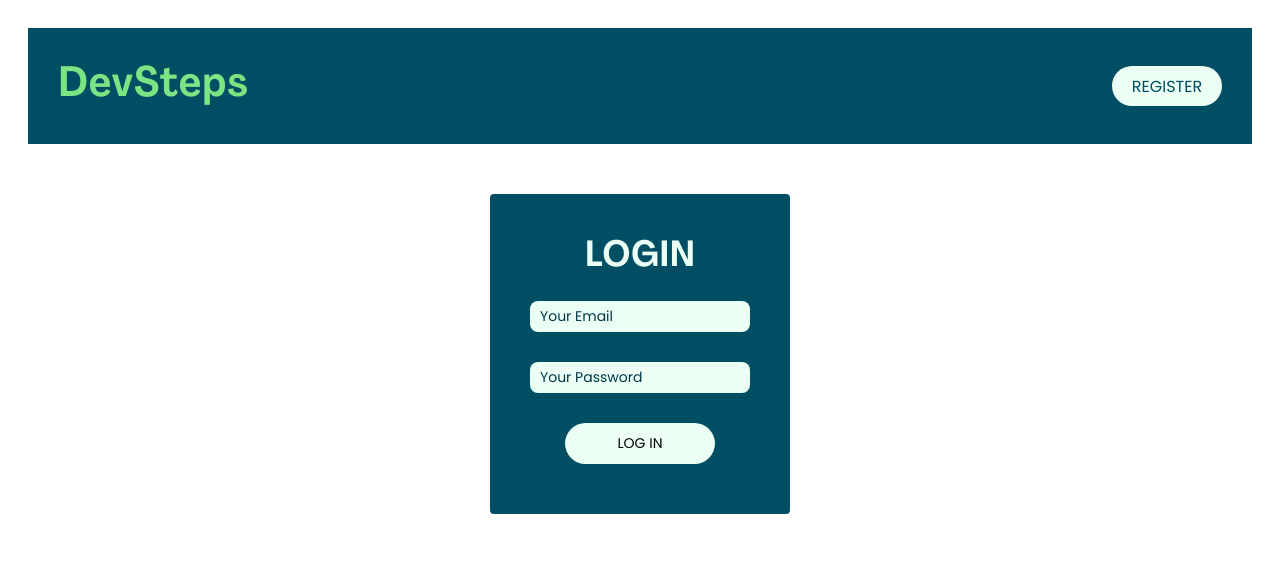
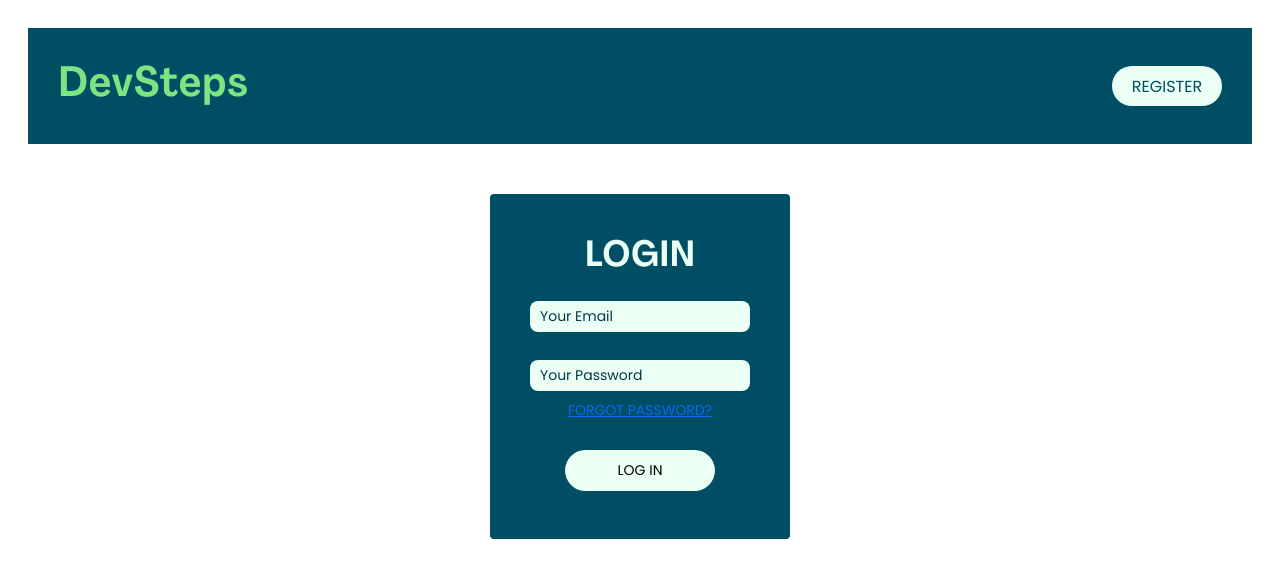
Before and after one commit to vicrodgim/finalmvp, a React (Vite) app in the folder client/: page /login in a window 1280 px wide. Shown: the top 578 px of the page. Built offline with nearby package versions, Linux system fonts and the light colour scheme.

Commit message:
forgot password

```diff
--- a/client/src/components/Login.css
+++ b/client/src/components/Login.css
@@ -6,10 +6,26 @@
 
 .form.login input,
 .form.login button {
-  margin-bottom: 10px;
+  margin-bottom: 8px;
 }
 .error-message {
   color: var(--lightgreen);
   margin-top: 10px;
 }
+.forgot-password-link {
+  background: none;
+  border: none;
+  color: #0869fa;
+  text-decoration: underline;
+  cursor: pointer;
+  font-size: 14px;
+  margin-top: -20px;
+  display: block;
+  text-align: center;
+}
+.forgot-password input {
+  width: 100%;
+  margin-bottom: 30px;
+  font-size: 14px;
+}
 /* Container */
--- a/client/src/components/Login.jsx
+++ b/client/src/components/Login.jsx
@@ -12,6 +12,7 @@ const Login = () => {
 
   //state for error messages
   const [errorMessage, setErrorMessage] = useState("");
+  const [showForgotPassword, setShowForgotPassword] = useState(false);
 
   const navigate = useNavigate();
 
@@ -68,6 +69,27 @@ const Login = () => {
               onChange={handleChange}
               placeholder="Your Password"
             />
+
+            <button
+              type="button"
+              className="forgot-password-link"
+              onClick={() => setShowForgotPassword(!showForgotPassword)}
+            >
+              Forgot Password?
+            </button>
+
+            {showForgotPassword && (
+              <div className="forgot-password">
+                <input
+                  type="email"
+                  placeholder="Enter your password"
+                  disabled
+                />
+                <p className="info-message">
+                  This feature will be available soon.
+                </p>
+              </div>
+            )}
           </>
         ) : (
           <h2>Welcome!</h2>
```
Also changed, not shown: 1 other file (tests, documents, lock files or other folders).
